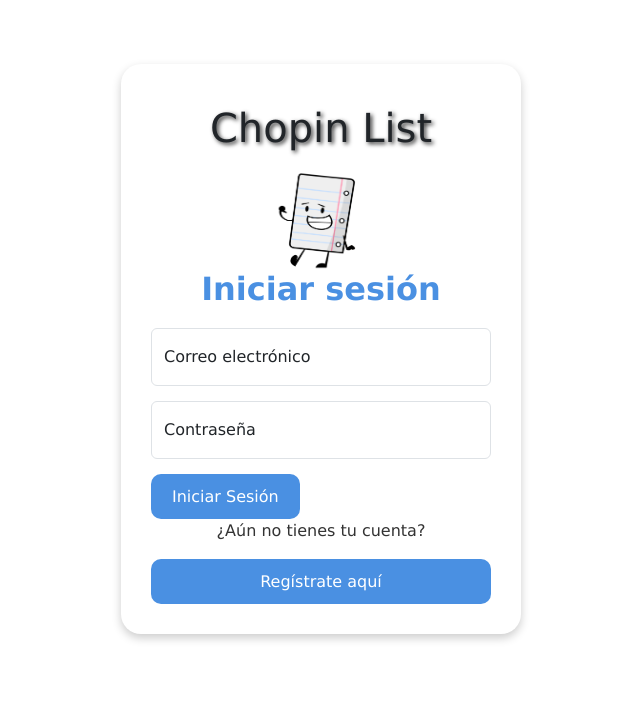
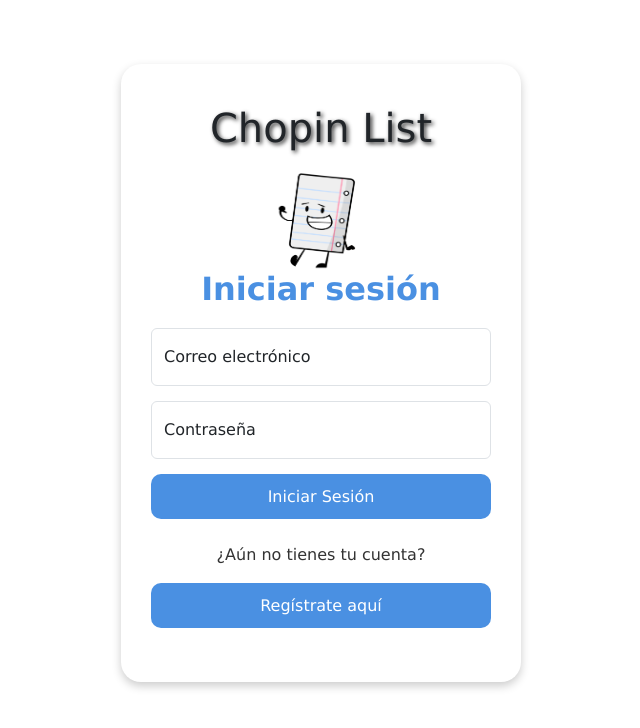
Before and after one commit to dedli54/PW-2, a React (Create React App) app in the folder Front-End/: page /login in a window 1280 px wide. Shown: the top 728 px of the page, without its empty margins (319-959 px from the left). Built offline with nearby package versions, Linux system fonts and the light colour scheme.

Commit message:
Fix de botones

```diff
--- a/Front-End/src/CSS/login.css
+++ b/Front-End/src/CSS/login.css
@@ -34,20 +34,30 @@ button {
     font-size: 16px;
     cursor: pointer;
     transition: background-color 0.3s ease;
-}
-
-button:hover {
-    background-color: #cccccc; /* gris al pasar el mouse */
-    color: #333333; /* Texto negro suave */
-}
-
-.coustome-link {
-    color: #4A90E2; /* Azul claro */
     text-decoration: none;
     font-weight: bold;
 }
 
+button:hover {
+    background-color: #357ABD; /* Azul más oscuro al pasar el mouse */
+    color: #FFFFFF; /* Mantener texto blanco */
+}
+
+.coustome-link {
+    background-color: #4A90E2; /* Azul claro */
+    color: #FFFFFF; /* Texto blanco */
+    text-decoration: none;
+    font-weight: bold;
+    border: none;
+    padding: 10px 20px;
+    border-radius: 10px;
+    font-size: 16px;
+    cursor: pointer;
+    transition: background-color 0.3s ease;
+}
+
 .coustome-link:hover {
-    color: #FFFFFF; /* Blanco */
-    text-decoration: underline;
+    background-color: #357ABD; /* Azul más oscuro al pasar el mouse */
+    color: #FFFFFF; /* Mantener texto blanco */
+    text-decoration: none;
 }
--- a/Front-End/src/proyecto/Login.jsx
+++ b/Front-End/src/proyecto/Login.jsx
@@ -16,11 +16,11 @@ function Login(){
     const [loggedIn, setLoggedIn] = useState(false);
 
 
-    const handleLogin = () =>{
-        if(!email || !pass){
+    const handleLogin = () => {
+        if (!email || !pass) {
             setMessage("Favor de completar los campos");
             return;
-        } else{
+        } else {
             axios.post("http://localhost:3000/login", {
                 email: email,
                 pass: pass
@@ -45,11 +45,11 @@ function Login(){
         }
     };
 
-    if(loggedIn){
-        return <Navigate to = "/lista-compras" />;
+    if (loggedIn) {
+        return <Navigate to="/lista-compras" />;
     }
 
-    return(
+    return (
         <>
             <div className="image">
                 <div className="fondo">
@@ -72,10 +72,21 @@ function Login(){
                             onChange={(e) => setPass(e.target.value)}
                         />
                     </FloatingLabel>
-        <Button onClick={handleLogin} className="coustome-link">Iniciar Sesión</Button>
+                    <Button
+                        onClick={handleLogin}
+                        className="coustome-link"
+                        as="a"
+                        style={{ display: 'inline-block', width: 'auto' }}
+                    >
+                        Iniciar Sesión
+                    </Button>
+                    <br />
                     <p>¿Aún no tienes tu cuenta?</p>
+
                     <Button href="/registro" className="coustome-link">Regístrate aquí</Button>
+                    <br />
                     {message && <p>{message}</p>}
+
                 </div>
             </div>
         </>
--- a/Front-End/src/proyecto/Registro.jsx
+++ b/Front-End/src/proyecto/Registro.jsx
@@ -93,8 +93,16 @@ function Registro(){
                             />
                         </FloatingLabel>
                         <div className="text-center">
-                            <Button onClick={sendDatos} className="coustome-link">Registrar</Button>
+                            <Button
+                                onClick={sendDatos}
+                                className="coustome-link"
+                                as="a"
+                                style={{ display: 'inline-block', width: 'auto' }}
+                            >
+                                Registrar
+                            </Button>
                         </div>
+                        <br />
                         <p>¿Ya tienes cuenta?</p>
                         <div className="text-center">
                             <Button href="/Login" className="coustome-link">Iniciar sesión</Button>
```
Lines whose indentation alone changed are shown as unchanged.
